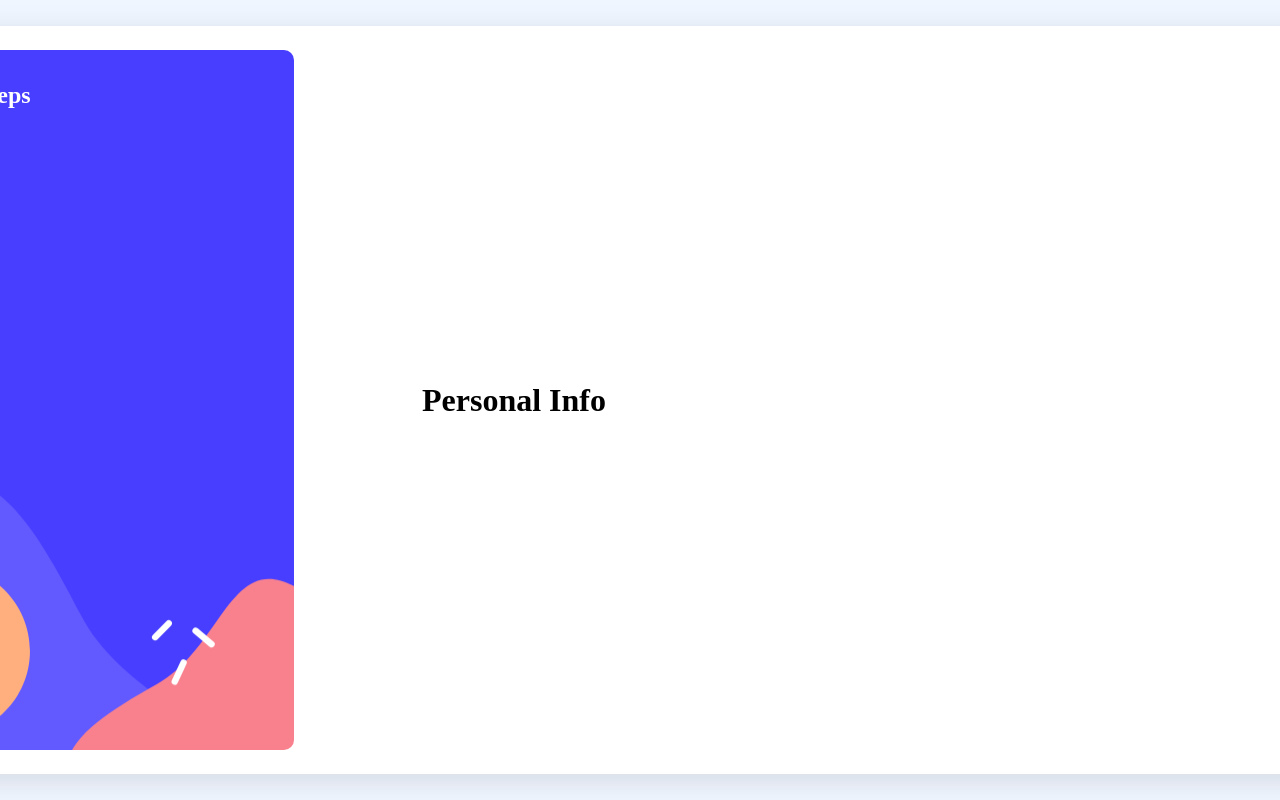
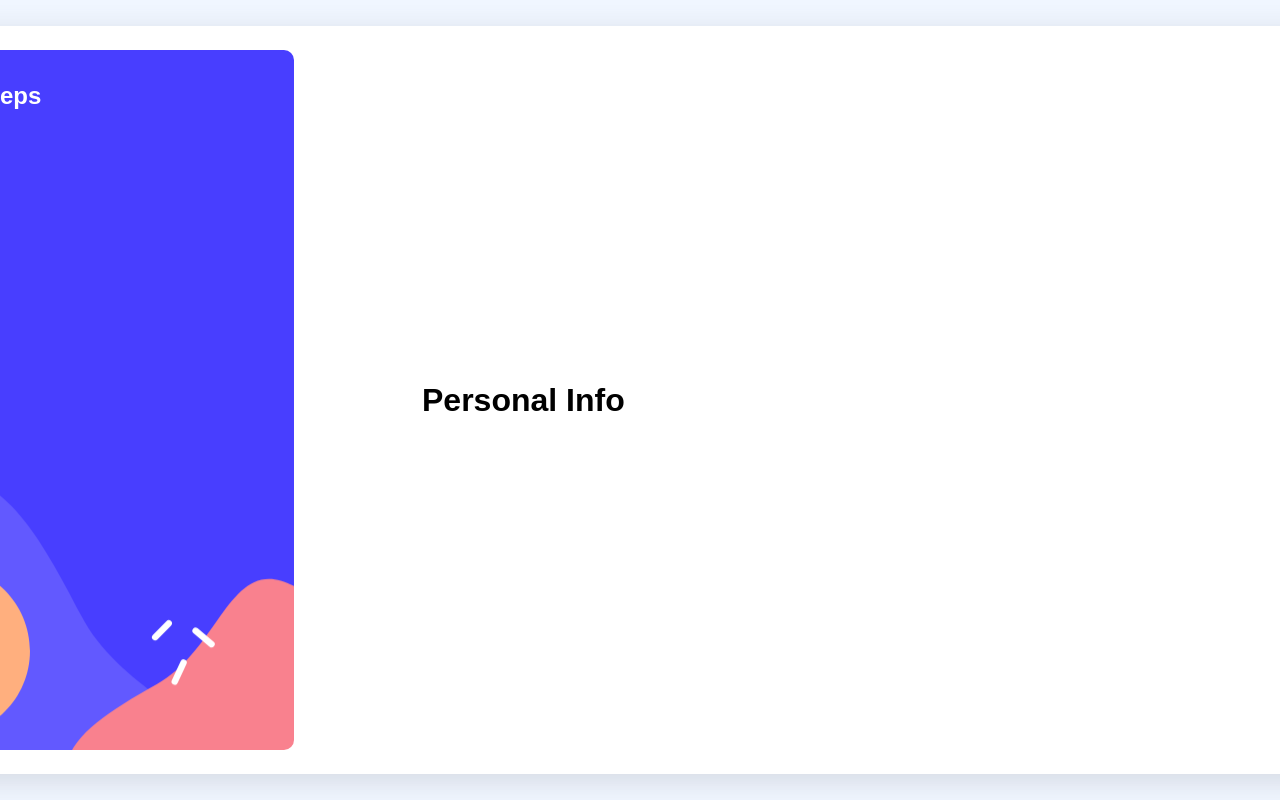
Before and after one commit to devsilvarafael/multi-step-form, a React (Vite) app: page / in a window 1280 px wide. Shown: the top 800 px of the page. Built offline with nearby package versions, Linux system fonts and the light colour scheme.

Commit message:
chore: Add Ubuntu font to global style.

```diff
--- a/src/styles/globalStyle.ts
+++ b/src/styles/globalStyle.ts
@@ -29,6 +29,8 @@ const GlobalStyle = createGlobalStyle`
     justify-content: center;
     height: 100vh;
 
+    font-family: Ubuntu, sans-serif;
+
     background-color: var(--magnolia);
   }
 `
```
